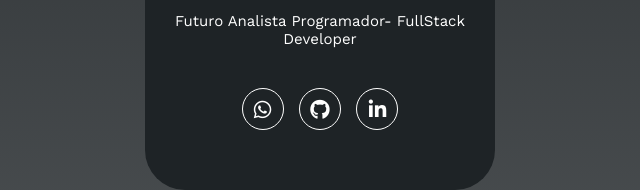
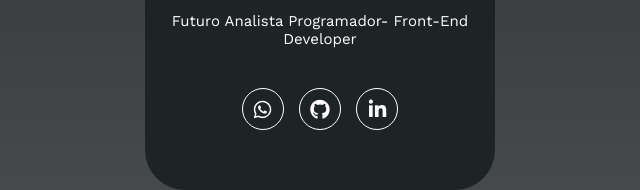
Before and after one commit to valentinmarkov1/Portfolio-Markov, a plain HTML site: page Index.html in a window 1280 px wide. Shown: the part 513-703 px from the top of the page, 320-960 px from the left. Drawn offline with nearby package versions, Linux system fonts and the light colour scheme.

Commit message:
Se actualizo el portfolio

```diff
--- a/Index.html
+++ b/Index.html
@@ -43,7 +43,7 @@
                 <img src="./Assets/markov.jpg" alt="">
             </div>
             <h1>Valentin Markov</h1>
-            <h2>Futuro Analista Programador- FullStack Developer</h2>
+            <h2>Futuro Analista Programador- Front-End Developer</h2>
             <div class="redes">
                 <a href="https://api.whatsapp.com/send?phone=1164541180"><i class="fa-brands fa-whatsapp"></i></a>
                 <a href="https://github.com/valentinmarkov1"><i class="fa-brands fa-github"></i></a>
```
